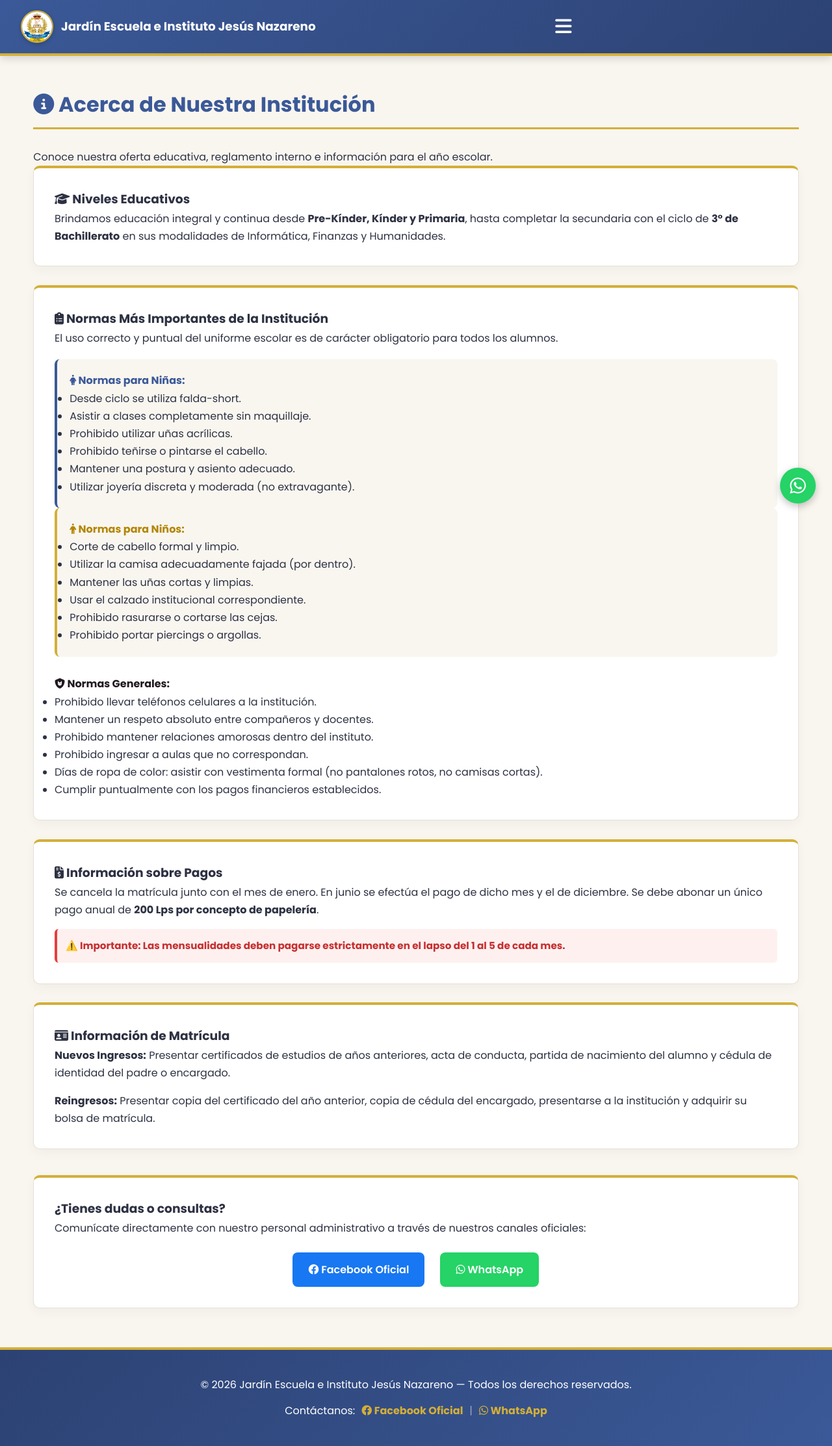
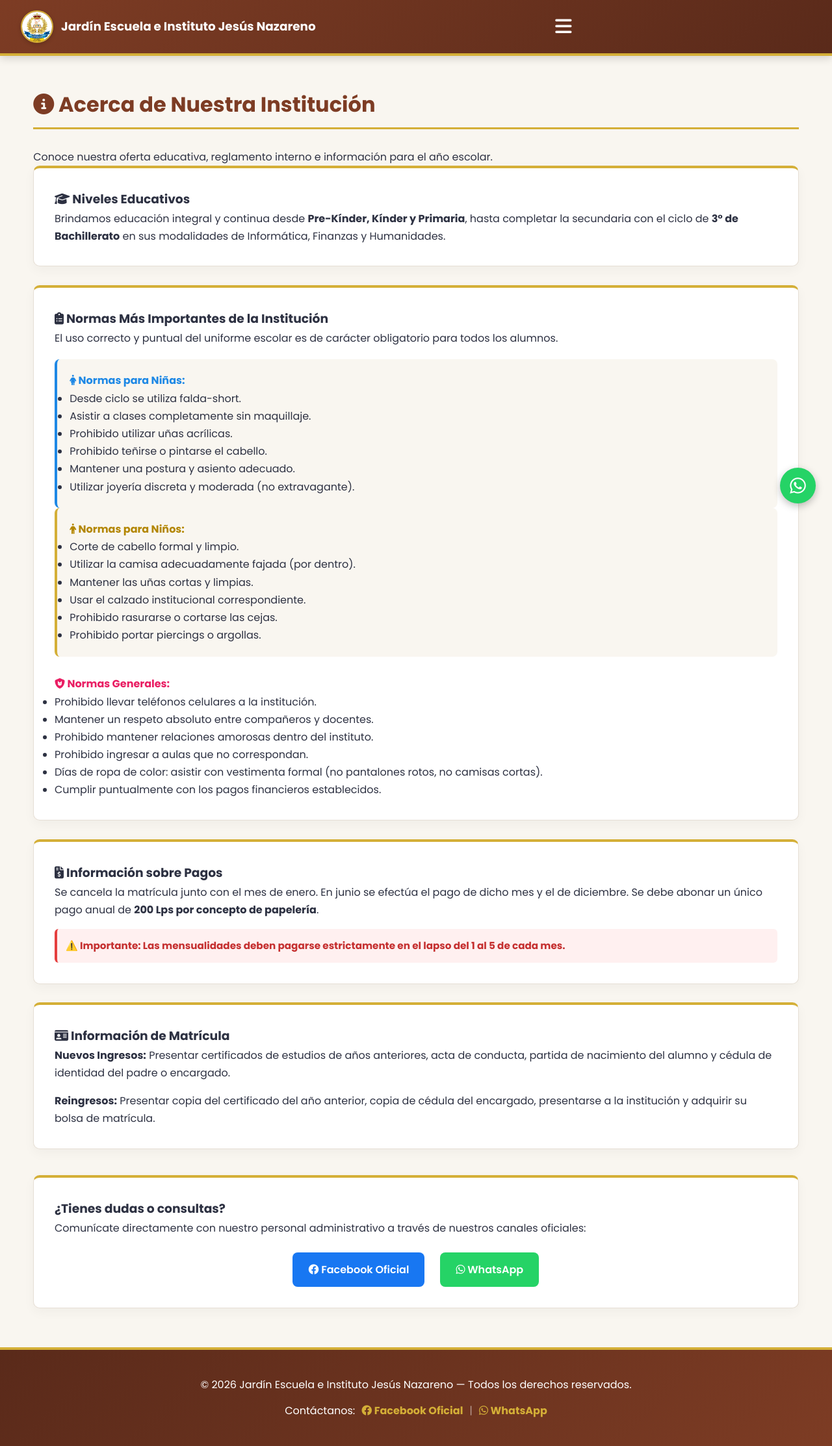
Before and after one commit to calebescobar122-oss/mi_portal_educativo, a Flask app: page /acerca in a window 1280 px wide. Shown: the whole page at 65% size. Run offline with Flask 3, Linux system fonts and the light colour scheme.

Commit message:
Actualizar style.css con la paleta de colores oficial del carnet

```diff
--- a/static/style.css
+++ b/static/style.css
@@ -1,8 +1,12 @@
+/* ==========================================================
+    PALETA INSTITUCIONAL Y CONFIGURACIÓN BASE (BASADA EN EL CARNET)
+    ========================================================== */
 :root {
-  --primary-blue: #3b5998;
-  --secondary-pink: #21191f;
-  --accent-gold: #d4af37;
-  --bg-beige: #f9f6f0;
+  --primary-blue: #1e88e5;       /* Azul brillante de los elementos del carnet */
+  --secondary-pink: #e91e63;     /* Rosado/Fucsia vibrante de la sección de carrera */
+  --accent-gold: #d4af37;        /* Dorado oficial de la identidad y el logo */
+  --header-brown: #7d3c24;       /* Tono marrón institucional del fondo del carnet */
+  --bg-beige: #f9f6f0;           /* Fondo general suave para lectura */
   --card-white: #ffffff;
   --text-main: #2d3142;
   --border-light: #e6dfd5;
@@ -24,8 +28,11 @@ body {
   min-height: 100vh;
 }
 
+/* ==========================================================
+    ENCABEZADO Y ESTRUCTURA CON MENÚ HAMBURGUESA
+    ========================================================== */
 .main-header {
-  background: linear-gradient(135deg, var(--primary-blue), #2c4273);
+  background: linear-gradient(135deg, var(--header-brown), #5a2a1a);
   color: white;
   padding: 1rem 2rem;
   box-shadow: 0 4px 12px rgba(0,0,0,0.15);
@@ -68,6 +75,7 @@ body {
   text-decoration: none !important;
 }
 
+/* Botón Hamburguesa visible en todo momento */
 .mobile-menu-btn {
   display: block !important;
   background: none;
@@ -78,15 +86,16 @@ body {
   padding: 4px 8px;
 }
 
+/* Menú de navegación desplegable con acentos del carnet */
 nav {
   position: relative;
 }
 
 ul.nav-menu {
-  display: none;
+  display: none; /* Oculto inicialmente */
   flex-direction: column;
   width: 260px;
-  background: linear-gradient(135deg, var(--primary-blue), #2c4273);
+  background: linear-gradient(135deg, var(--header-brown), #5a2a1a);
   position: absolute;
   top: calc(100% + 18px);
   right: 0;
@@ -99,6 +108,7 @@ ul.nav-menu {
   z-index: 9999;
 }
 
+/* Clases que activan el despliegue desde JavaScript */
 ul.nav-menu.show, ul.nav-menu.open {
   display: flex !important;
 }
@@ -119,10 +129,14 @@ ul.nav-menu li {
 }
 
 .nav-menu a:hover {
-  background: rgba(212, 175, 55, 0.15);
-  color: #f8c300 !important;
+  background: rgba(212, 175, 55, 0.2);
+  color: var(--accent-gold) !important;
+  border-left: 4px solid var(--secondary-pink);
 }
 
+/* ==========================================================
+    CONTENIDO PRINCIPAL Y TARJETAS
+    ========================================================== */
 .content-wrapper {
   max-width: 1280px;
   width: 92%;
@@ -132,7 +146,7 @@ ul.nav-menu li {
 }
 
 h2 {
-  color: var(--primary-blue);
+  color: var(--header-brown);
   border-bottom: 3px solid var(--accent-gold);
   padding-bottom: 0.5rem;
   margin-bottom: 1.8rem;
@@ -152,6 +166,9 @@ h2 {
   border-bottom: 1px solid var(--border-light);
 }
 
+/* ==========================================================
+    ANIMACIONES DE APARICIÓN AL HACER SCROLL (FADE-IN)
+    ========================================================== */
 .fade-in {
   opacity: 0;
   transform: translateY(30px);
@@ -164,8 +181,11 @@ h2 {
   transform: translateY(0);
 }
 
+/* ==========================================================
+    PIE DE PÁGINA Y WHATSAPP FLOTANTE
+    ========================================================== */
 .main-footer {
-  background: linear-gradient(135deg, #2c4273, var(--primary-blue));
+  background: linear-gradient(135deg, #5a2a1a, var(--header-brown));
   color: white;
   text-align: center;
   padding: 2.5rem 1rem;
```
